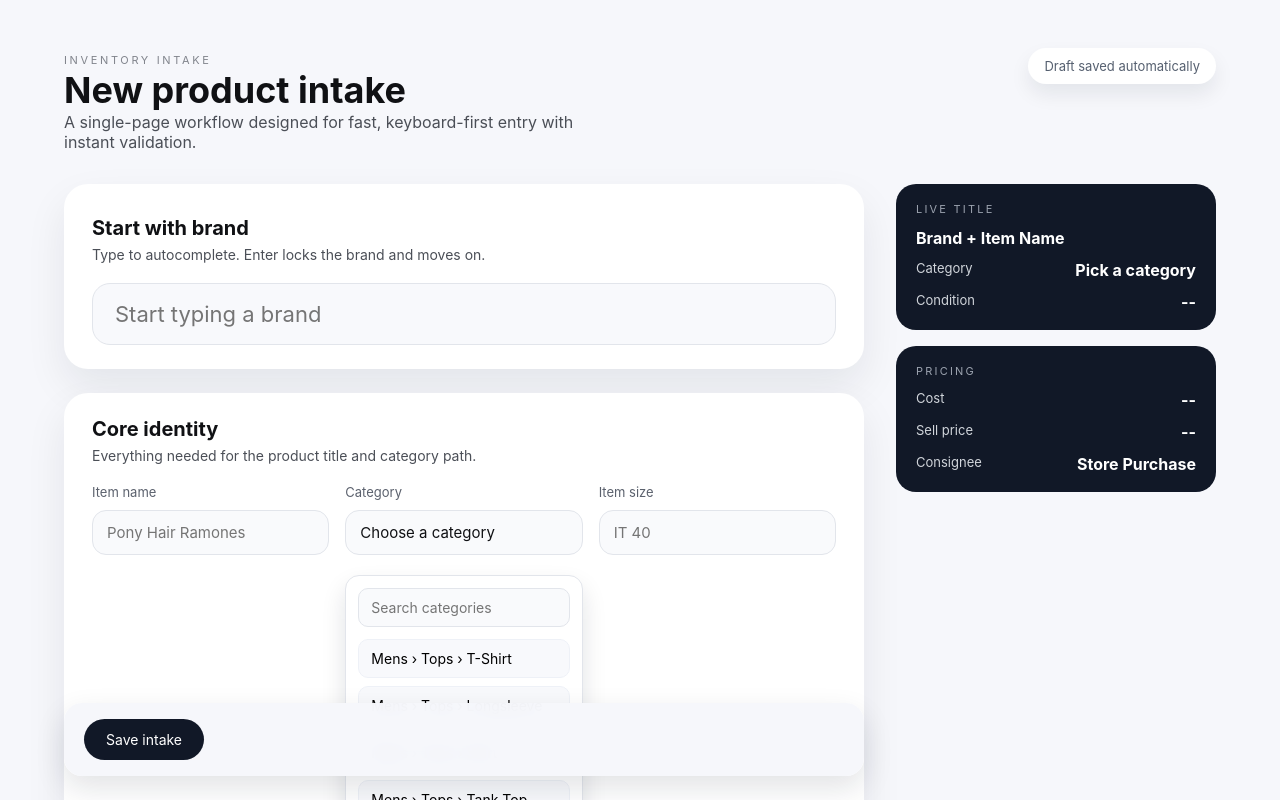
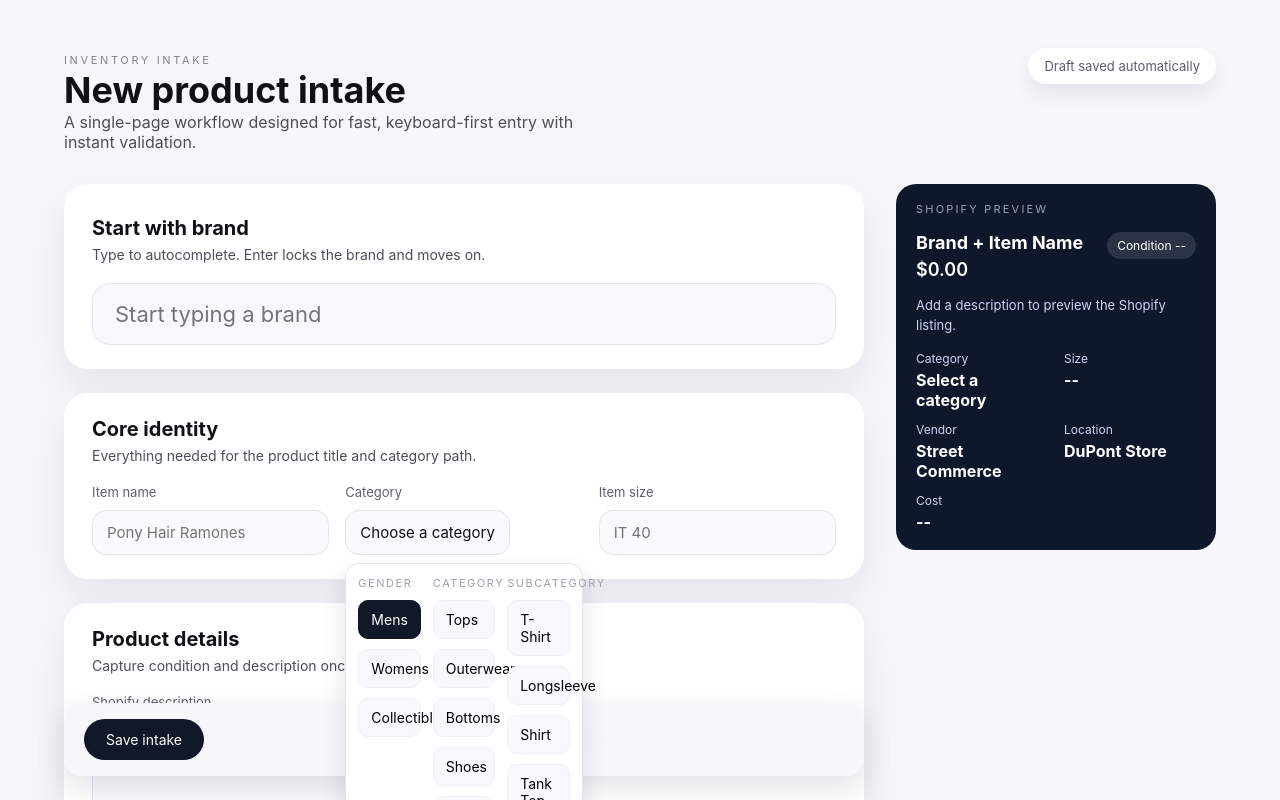
Before and after one commit to beckett-ux/ultimateinventorysytem, a Next.js app: page / in a window 1280 px wide. Both pictures are taken after a click on the button "Choose a category". Shown: the top 800 px of the page. Built offline with nearby package versions, Linux system fonts and the light colour scheme; no server answers.

Commit message:
Update intake UI interactions

```diff
--- a/app/globals.css
+++ b/app/globals.css
@@ -131,6 +131,11 @@ textarea {
   font-size: 22px;
 }
 
+.spotlight-field.compact {
+  padding: 12px 14px;
+  font-size: 15px;
+}
+
 .spotlight-field input {
   width: 100%;
   border: none;
@@ -142,6 +147,10 @@ textarea {
   color: #101114;
 }
 
+.spotlight-field.compact input {
+  font-size: 15px;
+}
+
 .spotlight-ghost {
   position: absolute;
   inset: 16px 20px;
@@ -151,6 +160,12 @@ textarea {
   display: flex;
   gap: 0;
   align-items: center;
+  white-space: pre;
+}
+
+.spotlight-field.compact .spotlight-ghost {
+  inset: 12px 14px;
+  font-size: 15px;
 }
 
 .spotlight-ghost .ghost-typed {
@@ -218,22 +233,37 @@ textarea {
   gap: 12px;
 }
 
-.dropdown-panel input {
-  border-radius: 10px;
-  border: 1px solid #e2e5eb;
-  padding: 10px 12px;
-  font-size: 14px;
+.category-picker {
+  position: relative;
 }
 
-.dropdown-list {
-  max-height: 220px;
-  overflow: auto;
+.category-panel {
+  position: absolute;
+  z-index: 5;
+  top: calc(100% + 8px);
+  left: 0;
+  right: 0;
+  margin-top: 0;
+  display: grid;
+  grid-template-columns: repeat(3, minmax(0, 1fr));
+  gap: 12px;
+}
+
+.category-column {
   display: flex;
   flex-direction: column;
-  gap: 8px;
+  gap: 10px;
+  min-width: 0;
 }
 
-.dropdown-list button {
+.category-label {
+  font-size: 11px;
+  letter-spacing: 0.14em;
+  text-transform: uppercase;
+  color: #9aa1ad;
+}
+
+.category-column button {
   background: #f8f9fc;
   border: 1px solid #eef1f7;
   border-radius: 10px;
@@ -243,48 +273,42 @@ textarea {
   font-size: 14px;
 }
 
-.dropdown-list button:hover {
+.category-column button:hover {
   border-color: #cbd5f5;
   background: #eef2ff;
+}
+
+.category-column button.is-selected {
+  border-color: #111827;
+  background: #111827;
+  color: #fff;
 }
 
 .condition-field {
   gap: 16px;
 }
 
-.condition-values {
-  display: flex;
-  flex-wrap: wrap;
-  gap: 8px;
+.condition-scale {
+  display: grid;
+  grid-template-columns: repeat(21, minmax(0, 1fr));
+  gap: 6px;
+  width: 100%;
 }
 
-.condition-values button {
-  border-radius: 999px;
+.condition-scale button {
+  border-radius: 10px;
   border: 1px solid #d7dbe4;
   background: #f4f6fb;
-  padding: 8px 12px;
-  font-size: 12px;
+  padding: 6px 0;
+  font-size: 11px;
   cursor: pointer;
+  min-width: 0;
 }
 
-.condition-values button.is-selected {
+.condition-scale button.is-selected {
   background: #111827;
   color: #fff;
   border-color: #111827;
-}
-
-.condition-slider {
-  display: flex;
-  align-items: center;
-  gap: 12px;
-}
-
-.condition-slider input[type="range"] {
-  flex: 1;
-}
-
-.condition-slider input[type="text"] {
-  width: 80px;
 }
 
 .segmented {
@@ -364,6 +388,56 @@ textarea {
   gap: 12px;
 }
 
+.product-preview {
+  background: #0f172a;
+  gap: 16px;
+}
+
+.product-preview h3 {
+  margin: 0 0 6px;
+  font-size: 18px;
+}
+
+.preview-header {
+  display: flex;
+  justify-content: space-between;
+  gap: 12px;
+}
+
+.preview-price {
+  font-size: 18px;
+  font-weight: 600;
+}
+
+.preview-condition {
+  align-self: flex-start;
+  background: rgba(255, 255, 255, 0.12);
+  padding: 6px 10px;
+  border-radius: 999px;
+  font-size: 12px;
+}
+
+.preview-description {
+  color: #cbd5f5;
+  font-size: 13px;
+  line-height: 1.5;
+}
+
+.preview-grid {
+  display: grid;
+  grid-template-columns: repeat(2, minmax(0, 1fr));
+  gap: 12px 16px;
+  font-size: 12px;
+  color: #cbd5f5;
+}
+
+.preview-grid strong {
+  color: #fff;
+  display: block;
+  margin-top: 4px;
+  font-size: 13px;
+}
+
 .summary-label {
   font-size: 11px;
   text-transform: uppercase;
@@ -436,6 +510,12 @@ textarea {
     font-size: 18px;
   }
 
+  .spotlight-field.compact,
+  .spotlight-field.compact input,
+  .spotlight-field.compact .spotlight-ghost {
+    font-size: 14px;
+  }
+
   .sticky-actions {
     flex-direction: column;
     align-items: flex-start;
--- a/app/page.jsx
+++ b/app/page.jsx
@@ -1,6 +1,6 @@
 "use client";
 
-import { useMemo, useRef, useState } from "react";
+import { useEffect, useMemo, useRef, useState } from "react";
 
 import { approvedBrands } from "@/lib/approvedBrands";
 
@@ -14,7 +14,7 @@ const defaultForm = {
   cost: "",
   price: "",
   location: "dupont",
-  vendorSource: "Store Purchase",
+  vendorSource: "Street Commerce",
 };
 
 const categoryTree = [
@@ -87,7 +87,8 @@ const locationOptions = [
   { label: "Charlotte Store", value: "charlotte" },
 ];
 
-const vendorOptions = [
+const fallbackVendorOptions = [
+  "Street Commerce",
   "Store Purchase",
   "Consignment - Smith",
   "Consignment - Carter",
@@ -99,18 +100,82 @@ const conditionValues = Array.from({ length: 21 }, (_, index) => {
   return value.endsWith(".0") ? value.replace(".0", "") : value;
 });
 
-const flattenCategories = (nodes, parents = []) =>
-  nodes.flatMap((node) => {
-    const label = typeof node === "string" ? node : node.label;
-    const children = typeof node === "string" ? [] : node.children;
-    const nextParents = [...parents, label];
+const normalizeCategoryNode = (node) => {
+  if (typeof node === "string") {
+    return { label: node, children: [node] };
+  }
+  return {
+    label: node.label,
+    children: (node.children || []).map((child) =>
+      typeof child === "string"
+        ? { label: child, children: [child] }
+        : {
+            label: child.label,
+            children: child.children?.length ? child.children : [child.label],
+          }
+    ),
+  };
+};
 
-    if (!children || children.length === 0) {
-      return [{ label, path: nextParents.join(" › ") }];
+const parseCategoryPath = (path) =>
+  path
+    .split(/›|>/)
+    .map((part) => part.trim())
+    .filter(Boolean);
+
+const buildCategoryPath = (parts) =>
+  parts.filter(Boolean).join(" > ");
+
+const parseCsv = (content) => {
+  const rows = [];
+  let row = [];
+  let value = "";
+  let inQuotes = false;
+
+  for (let index = 0; index < content.length; index += 1) {
+    const char = content[index];
+
+    if (char === '"') {
+      if (inQuotes && content[index + 1] === '"') {
+        value += '"';
+        index += 1;
+      } else {
+        inQuotes = !inQuotes;
+      }
+      continue;
     }
 
-    return flattenCategories(children, nextParents);
-  });
+    if (char === "," && !inQuotes) {
+      row.push(value);
+      value = "";
+      continue;
+    }
+
+    if ((char === "\n" || char === "\r") && !inQuotes) {
+      if (char === "\r" && content[index + 1] === "\n") {
+        index += 1;
+      }
+      row.push(value);
+      if (row.some((cell) => cell.trim())) {
+        rows.push(row);
+      }
+      row = [];
+      value = "";
+      continue;
+    }
+
+    value += char;
+  }
+
+  if (value || row.length) {
+    row.push(value);
+    if (row.some((cell) => cell.trim())) {
+      rows.push(row);
+    }
+  }
+
+  return rows;
+};
 
 export default function Home() {
   const [form, setForm] = useState(defaultForm);
@@ -118,23 +183,40 @@ export default function Home() {
   const [status, setStatus] = useState("idle");
   const [error, setError] = useState(null);
   const [categoryOpen, setCategoryOpen] = useState(false);
-  const [categorySearch, setCategorySearch] = useState("");
+  const [categorySelection, setCategorySelection] = useState({
+    gender: categoryTree[0]?.label || "",
+    category: "",
+  });
   const [brandLocked, setBrandLocked] = useState(false);
+  const [vendorOptions, setVendorOptions] = useState(fallbackVendorOptions);
 
   const itemNameRef = useRef(null);
   const brandInputRef = useRef(null);
+  const vendorInputRef = useRef(null);
 
-  const categoryOptions = useMemo(() => flattenCategories(categoryTree), []);
+  const normalizedCategories = useMemo(
+    () => categoryTree.map(normalizeCategoryNode),
+    []
+  );
 
-  const filteredCategories = useMemo(() => {
-    const query = categorySearch.trim().toLowerCase();
-    if (!query) {
-      return categoryOptions;
+  const selectedGender = useMemo(
+    () =>
+      normalizedCategories.find(
+        (gender) => gender.label === categorySelection.gender
+      ) || normalizedCategories[0],
+    [normalizedCategories, categorySelection.gender]
+  );
+
+  const selectedCategory = useMemo(() => {
+    if (!selectedGender) {
+      return null;
     }
-    return categoryOptions.filter((option) =>
-      option.path.toLowerCase().includes(query)
+    return (
+      selectedGender.children.find(
+        (category) => category.label === categorySelection.category
+      ) || selectedGender.children[0]
     );
-  }, [categoryOptions, categorySearch]);
+  }, [selectedGender, categorySelection.category]);
 
   const brandSuggestion = useMemo(() => {
     if (!form.brand) {
@@ -154,12 +236,82 @@ export default function Home() {
     return brandSuggestion.slice(form.brand.length);
   }, [brandSuggestion, form.brand]);
 
+  const vendorSuggestion = useMemo(() => {
+    if (!form.vendorSource) {
+      return "";
+    }
+    const normalized = form.vendorSource.toLowerCase();
+    return (
+      vendorOptions.find((vendor) =>
+        vendor.toLowerCase().startsWith(normalized)
+      ) || ""
+    );
+  }, [form.vendorSource, vendorOptions]);
+
+  const vendorGhostRemainder = useMemo(() => {
+    if (!vendorSuggestion) {
+      return "";
+    }
+    return vendorSuggestion.slice(form.vendorSource.length);
+  }, [vendorSuggestion, form.vendorSource]);
+
   const titlePreview = useMemo(() => {
     const parts = [form.brand, form.itemName]
       .map((value) => value.trim())
       .filter(Boolean);
     return parts.length ? parts.join(" ") : "";
   }, [form.brand, form.itemName]);
+
+  const descriptionPreview = useMemo(() => {
+    if (!form.shopifyDescription) {
+      return "Add a description to preview the Shopify listing.";
+    }
+    const trimmed = form.shopifyDescription.trim();
+    return trimmed.length > 160 ? `${trimmed.slice(0, 160)}…` : trimmed;
+  }, [form.shopifyDescription]);
+
+  const locationLabel = useMemo(() => {
+    return (
+      locationOptions.find((option) => option.value === form.location)?.label ||
+      form.location
+    );
+  }, [form.location]);
+
+  useEffect(() => {
+    const sheetId = process.env.NEXT_PUBLIC_VENDOR_SHEET_ID;
+    if (!sheetId) {
+      return;
+    }
+    const sheetName = process.env.NEXT_PUBLIC_VENDOR_SHEET_TAB || "Sheet1";
+    const url = `https://docs.google.com/spreadsheets/d/${sheetId}/gviz/tq?tqx=out:csv&sheet=${encodeURIComponent(
+      sheetName
+    )}`;
+
+    fetch(url)
+      .then((response) => {
+        if (!response.ok) {
+          throw new Error("Unable to fetch vendor sheet");
+        }
+        return response.text();
+      })
+      .then((text) => {
+        const rows = parseCsv(text);
+        const vendors = rows
+          .flat()
+          .map((cell) => cell.trim())
+          .filter(Boolean);
+        if (vendors.length) {
+          const uniqueVendors = Array.from(new Set(vendors));
+          if (!uniqueVendors.includes(defaultForm.vendorSource)) {
+            uniqueVendors.unshift(defaultForm.vendorSource);
+          }
+          setVendorOptions(uniqueVendors);
+        }
+      })
+      .catch(() => {
+        setVendorOptions(fallbackVendorOptions);
+      });
+  }, []);
 
   const handleChange = (event) => {
     const { name, value } = event.target;
@@ -182,8 +334,11 @@ export default function Home() {
     itemNameRef.current?.focus();
   };
 
-  const handleCategorySelect = (path) => {
-    setForm((prev) => ({ ...prev, categoryPath: path }));
+  const handleCategorySelect = ({ gender, category, subcategory }) => {
+    setForm((prev) => ({
+      ...prev,
+      categoryPath: buildCategoryPath([gender, category, subcategory]),
+    }));
     setCategoryOpen(false);
   };
 
@@ -191,6 +346,31 @@ export default function Home() {
     setBrandLocked(false);
     requestAnimationFrame(() => {
       brandInputRef.current?.focus();
+    });
+  };
+
+  const handleVendorKeyDown = (event) => {
+    if (event.key !== "Enter" && event.key !== "Tab") {
+      return;
+    }
+    event.preventDefault();
+
+    if (vendorSuggestion) {
+      setForm((prev) => ({ ...prev, vendorSource: vendorSuggestion }));
+    }
+  };
+
+  const handleCategoryOpen = () => {
+    setCategoryOpen((prev) => {
+      const next = !prev;
+      if (next) {
+        const [gender, category] = parseCategoryPath(form.categoryPath);
+        setCategorySelection((current) => ({
+          gender: gender || current.gender || categoryTree[0]?.label || "",
+          category: category || current.category || "",
+        }));
+      }
+      return next;
     });
   };
 
@@ -300,33 +480,81 @@ export default function Home() {
               </label>
               <label className="field">
                 <span>Category</span>
+                <div className="category-picker">
                   <button
                     type="button"
                     className="dropdown-trigger"
-                  onClick={() => setCategoryOpen((prev) => !prev)}
+                    onClick={handleCategoryOpen}
                   >
                     {form.categoryPath || "Choose a category"}
                   </button>
                   {categoryOpen && (
-                  <div className="dropdown-panel">
-                    <input
-                      value={categorySearch}
-                      onChange={(event) => setCategorySearch(event.target.value)}
-                      placeholder="Search categories"
-                    />
-                    <div className="dropdown-list">
-                      {filteredCategories.map((option) => (
+                    <div className="dropdown-panel category-panel">
+                      <div className="category-column">
+                        <span className="category-label">Gender</span>
+                        {normalizedCategories.map((gender) => (
                           <button
-                          key={option.path}
+                            key={gender.label}
                             type="button"
-                          onClick={() => handleCategorySelect(option.path)}
+                            className={
+                              categorySelection.gender === gender.label
+                                ? "is-selected"
+                                : undefined
+                            }
+                            onClick={() =>
+                              setCategorySelection({
+                                gender: gender.label,
+                                category: "",
+                              })
+                            }
                           >
-                          <span>{option.path}</span>
+                            {gender.label}
+                          </button>
+                        ))}
+                      </div>
+                      <div className="category-column">
+                        <span className="category-label">Category</span>
+                        {selectedGender?.children.map((category) => (
+                          <button
+                            key={category.label}
+                            type="button"
+                            className={
+                              categorySelection.category === category.label
+                                ? "is-selected"
+                                : undefined
+                            }
+                            onClick={() =>
+                              setCategorySelection((prev) => ({
+                                ...prev,
+                                category: category.label,
+                              }))
+                            }
+                          >
+                            {category.label}
+                          </button>
+                        ))}
+                      </div>
+                      <div className="category-column">
+                        <span className="category-label">Subcategory</span>
+                        {selectedCategory?.children.map((subcategory) => (
+                          <button
+                            key={subcategory}
+                            type="button"
+                            onClick={() =>
+                              handleCategorySelect({
+                                gender: selectedGender?.label,
+                                category: selectedCategory?.label,
+                                subcategory,
+                              })
+                            }
+                          >
+                            {subcategory}
                           </button>
                         ))}
                       </div>
                     </div>
                   )}
+                </div>
               </label>
               <label className="field">
                 <span>Item size</span>
@@ -359,7 +587,7 @@ export default function Home() {
               </label>
               <div className="field condition-field">
                 <span>Item condition</span>
-                <div className="condition-values">
+                <div className="condition-scale">
                   {conditionValues.map((value) => (
                     <button
                       key={value}
@@ -374,27 +602,6 @@ export default function Home() {
                       {value}/10
                     </button>
                   ))}
-                </div>
-                <div className="condition-slider">
-                  <input
-                    type="range"
-                    min="0"
-                    max="10"
-                    step="0.5"
-                    value={form.condition || "0"}
-                    onChange={(event) =>
-                      setForm((prev) => ({
-                        ...prev,
-                        condition: event.target.value,
-                      }))
-                    }
-                  />
-                  <input
-                    name="condition"
-                    value={form.condition}
-                    onChange={handleChange}
-                    placeholder="8.5"
-                  />
                 </div>
               </div>
             </div>
@@ -428,12 +635,28 @@ export default function Home() {
               </label>
               <label className="field">
                 <span>Consignee / Vendor</span>
+                <div className="spotlight-field compact">
+                  <div className="spotlight-ghost" aria-hidden="true">
+                    <span className="ghost-typed">{form.vendorSource}</span>
+                    <span>{vendorGhostRemainder}</span>
+                  </div>
                   <input
+                    ref={vendorInputRef}
                     name="vendorSource"
                     value={form.vendorSource}
                     onChange={handleChange}
-                  list="vendor-options"
+                    onKeyDown={handleVendorKeyDown}
+                    placeholder="Search vendors"
+                    autoComplete="off"
                   />
+                </div>
+                {vendorSuggestion &&
+                  vendorSuggestion !== form.vendorSource &&
+                  form.vendorSource && (
+                    <span className="hint">
+                      Press Enter to accept {vendorSuggestion}.
+                    </span>
+                  )}
               </label>
             </div>
           </section>
@@ -475,31 +698,39 @@ export default function Home() {
         </form>
 
         <aside className="intake-summary">
-          <div className="summary-card">
-            <span className="summary-label">Live title</span>
-            <strong>{titlePreview || "Brand + Item Name"}</strong>
-            <div className="summary-row">
+          <div className="summary-card product-preview">
+            <span className="summary-label">Shopify preview</span>
+            <div className="preview-header">
+              <div>
+                <h3>{titlePreview || "Brand + Item Name"}</h3>
+                <span className="preview-price">{form.price || "$0.00"}</span>
+              </div>
+              <span className="preview-condition">
+                {form.condition ? `${form.condition}/10` : "Condition --"}
+              </span>
+            </div>
+            <p className="preview-description">{descriptionPreview}</p>
+            <div className="preview-grid">
+              <div>
                 <span>Category</span>
-              <strong>{form.categoryPath || "Pick a category"}</strong>
+                <strong>{form.categoryPath || "Select a category"}</strong>
               </div>
-            <div className="summary-row">
-              <span>Condition</span>
-              <strong>{form.condition ? `${form.condition}/10` : "--"}</strong>
+              <div>
+                <span>Size</span>
+                <strong>{form.size || "--"}</strong>
               </div>
+              <div>
+                <span>Vendor</span>
+                <strong>{form.vendorSource || "--"}</strong>
               </div>
-          <div className="summary-card">
-            <span className="summary-label">Pricing</span>
-            <div className="summary-row">
+              <div>
+                <span>Location</span>
+                <strong>{locationLabel || "--"}</strong>
+              </div>
+              <div>
                 <span>Cost</span>
                 <strong>{form.cost || "--"}</strong>
               </div>
-            <div className="summary-row">
-              <span>Sell price</span>
-              <strong>{form.price || "--"}</strong>
-            </div>
-            <div className="summary-row">
-              <span>Consignee</span>
-              <strong>{form.vendorSource || "--"}</strong>
             </div>
           </div>
           {preview && (
@@ -510,12 +741,6 @@ export default function Home() {
           )}
         </aside>
       </div>
-
-      <datalist id="vendor-options">
-        {vendorOptions.map((vendor) => (
-          <option key={vendor} value={vendor} />
-        ))}
-      </datalist>
     </main>
   );
 }
```
Lines whose indentation alone changed are shown as unchanged.
